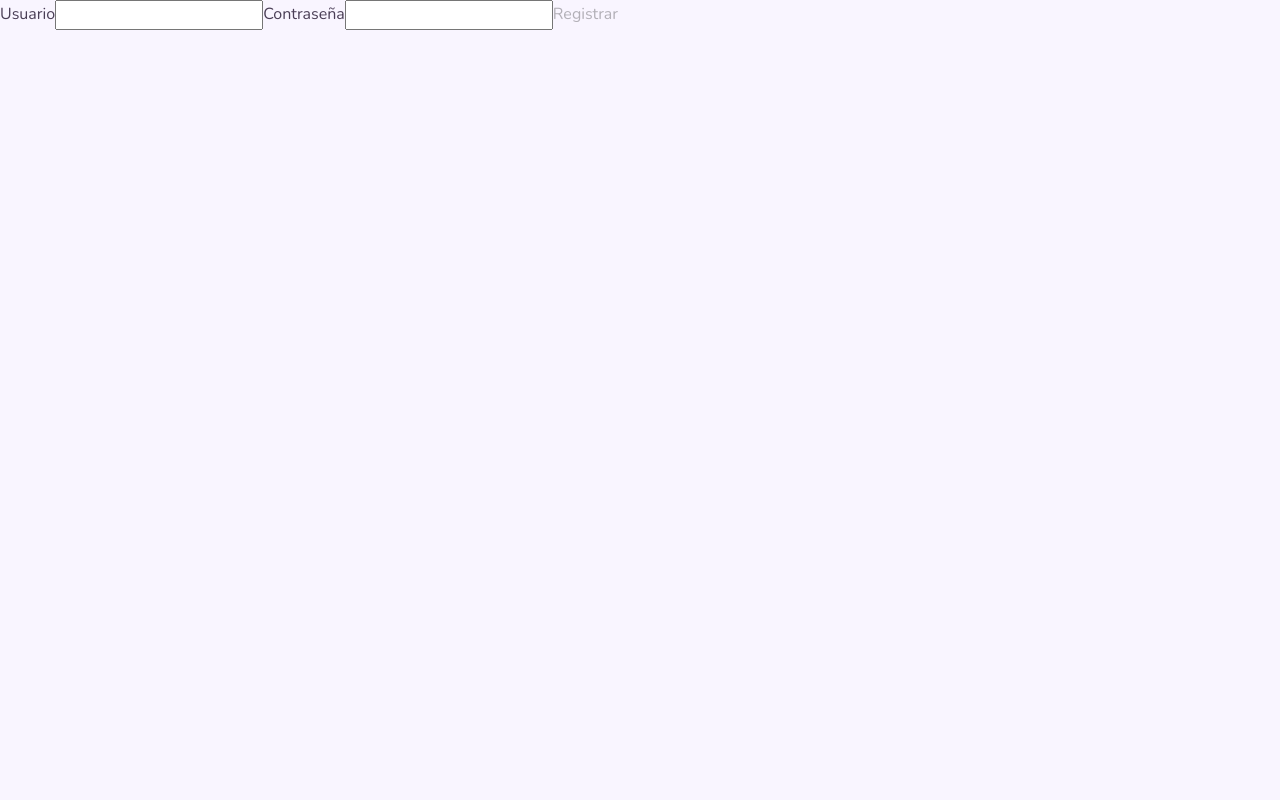
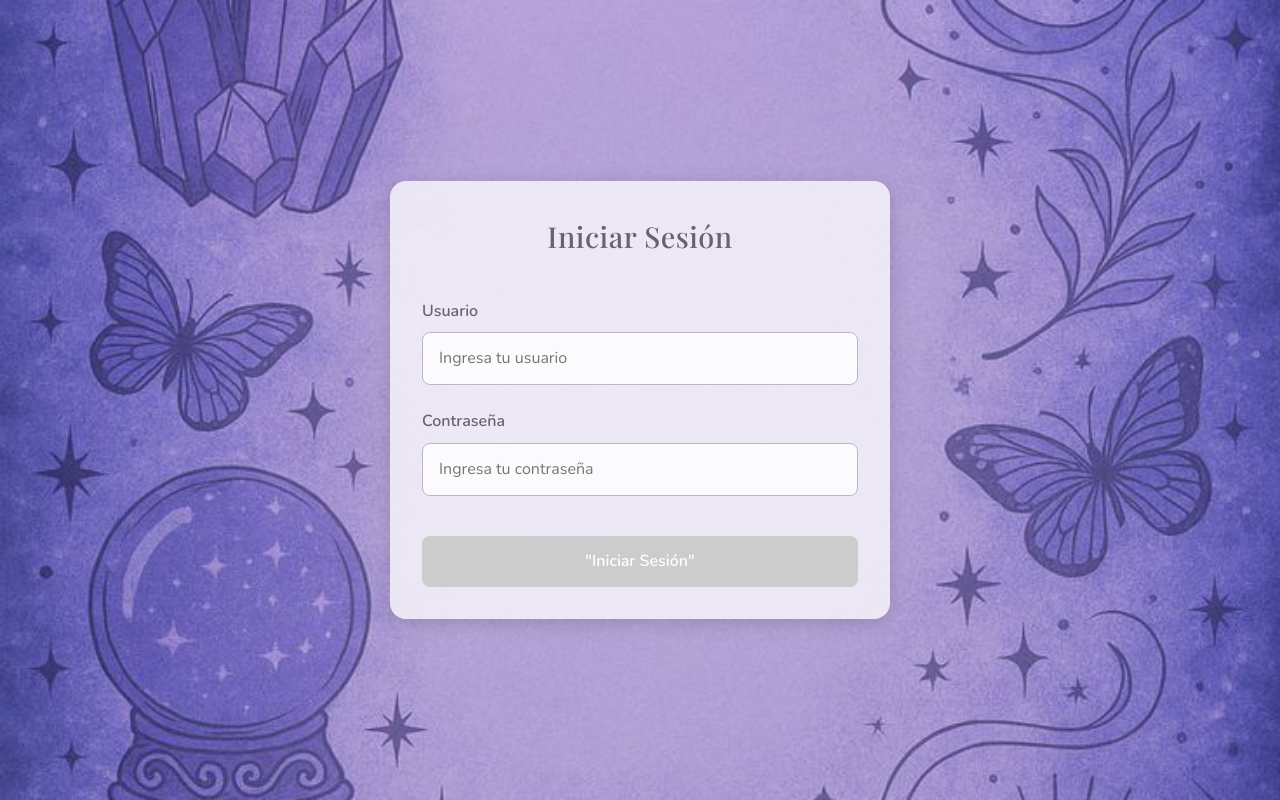
Before and after one commit to MenHec95/M3-Proyecto-1.0.0, a React (Vite) app in the folder front/vite-project/: page / in a window 1280 px wide. Built offline with nearby package versions, Linux system fonts and the light colour scheme.

Commit message:
login estilos

```diff
--- /dev/null
+++ b/front/vite-project/src/views/Login/Login.css
@@ -0,0 +1,98 @@
+.login-section {
+  background-image: url("/img/reglog.jpeg");
+  background-size: cover;
+  background-repeat: no-repeat;
+  background-position: center;
+  min-height: 100vh;
+  padding: 4rem 1rem;
+  display: flex;
+  justify-content: center;
+  align-items: center;
+}
+
+.login-overlay {
+  background-color: rgba(255, 255, 255, 0.75);
+  backdrop-filter: blur(0.1px);
+  padding: 2rem;
+  border-radius: 16px;
+  box-shadow: 0 4px 20px rgba(0, 0, 0, 0.15);
+  max-width: 500px;
+  width: 100%;
+}
+
+.login-form {
+  display: flex;
+  flex-direction: column;
+  gap: 1.5rem;
+}
+
+.login-title {
+  color: var(--color-primary-dark);
+  text-align: center;
+  margin-bottom: 1rem;
+  font-size: 1.8rem;
+}
+
+.form-group {
+  display: flex;
+  flex-direction: column;
+  gap: 0.5rem;
+}
+
+.login-form label {
+  font-weight: 600;
+  color: var(--color-primary-dark);
+}
+
+.login-form input {
+  padding: 0.8rem 1rem;
+  border: 1px solid var(--color-primary-light);
+  border-radius: 8px;
+  background-color: rgba(255, 255, 255, 0.8);
+  font-size: 1rem;
+  color: var(--color-text);
+  transition: all 0.3s ease;
+}
+
+.login-form input:focus {
+  border-color: var(--color-accent);
+  outline: none;
+  box-shadow: 0 0 0 2px rgba(179, 136, 235, 0.2);
+}
+
+.login-form input.input-error {
+  border-color: var(--color-error);
+}
+
+.error-message {
+  color: var(--color-error);
+  font-size: 0.85rem;
+  margin-top: 0.2rem;
+}
+
+.submit-btn {
+  margin-top: 1rem;
+  padding: 0.8rem;
+  background-color: var(--color-primary);
+  color: white;
+  font-weight: 600;
+  border: none;
+  border-radius: 8px;
+  cursor: pointer;
+  transition: all 0.3s ease;
+  font-size: 1rem;
+  display: flex;
+  align-items: center;
+  justify-content: center;
+  gap: 0.5rem;
+}
+
+.submit-btn:hover {
+  background-color: var(--color-primary-dark);
+}
+
+.submit-btn:disabled {
+  background-color: #cccccc;
+  cursor: not-allowed;
+  transform: none;
+}
--- a/front/vite-project/src/views/Login/Login.jsx
+++ b/front/vite-project/src/views/Login/Login.jsx
@@ -1,6 +1,6 @@
 import { useFormik } from "formik";
 import Swal from "sweetalert2";
-
+import "./Login.css";
 import { loginValidates } from "../../helpers/validates";
 import axios from "axios";
 
@@ -15,7 +15,7 @@ export default function Login() {
       axios
         .post("http://localhost:3000/users/login", values)
         .then((res) => {
-          if (res.status === 201) {
+          if (res.status === 200) {
             Swal.fire({
               title: "¡Login Exitoso!",
               icon: "success",
@@ -26,48 +26,55 @@ export default function Login() {
           // console.log(res);
         })
         .catch((error) => {
-          // console.log(error);
-          //   if (error.response.data.message.includes("email")) {
-          //     Swal.fire({
-          //       title: "Error",
-          //       text: `Ocurrió un problema al registrar, ya existe un Usuario con este el email ${formik.values.email}`,
-          //       icon: "error",
-          //       confirmButtonColor: "#e74c3c",
-          //     });
-          //   } else if (error.response.data.message.includes("username")) {
-          //     Swal.fire({
-          //       title: "Error",
-          //       text: `Ocurrió un problema al registrar, ya existe el Usuario ${formik.values.username}`,
-          //       icon: "error",
-          //       confirmButtonColor: "#e74c3c",
-          //     });
-          //   } else if (error.response.data.message.includes("nDni")) {
-          //     Swal.fire({
-          //       title: "Error",
-          //       text: `Ocurrió un problema al registrar, ya existe un Usuario con este DNI ${formik.values.nDni}`,
-          //       icon: "error",
-          //       confirmButtonColor: "#e74c3c",
-          //     });
-          //   }
+          //   console.log(error);
+
+          if (error.response.data.message.includes("incorrecto")) {
+            Swal.fire({
+              title: "Error",
+              text: error.response.data.message,
+              icon: "error",
+              confirmButtonColor: "#e74c3c",
+            });
+          }
         });
-      // console.log("Enviando datos:", values);
     },
   });
 
   return (
-    <div>
-      <div>
-        <form onSubmit={formik.handleSubmit}>
-          <label>Usuario</label>
-          <input type="text" name="username" onChange={formik.handleChange} value={formik.values.username} />
-          {formik.errors.username ? formik.errors.username : ""}
+    <div className="login-section">
+      <div className="login-overlay">
+        <form className="login-form" onSubmit={formik.handleSubmit}>
+          <h2 className="login-title">Iniciar Sesión</h2>
 
-          <label>Contraseña</label>
-          <input type="password" name="password" onChange={formik.handleChange} value={formik.values.password} />
-          {formik.errors.password ? formik.errors.password : ""}
+          <div className="form-group">
+            <label htmlFor="username">Usuario</label>
+            <input
+              type="text"
+              id="username"
+              name="username"
+              onChange={formik.handleChange}
+              value={formik.values.username}
+              className={formik.errors.username && formik.touched.username ? "input-error" : ""}
+              placeholder="Ingresa tu usuario"
+            />
+            {formik.errors.username ? <div className="error-message">{formik.errors.username}</div> : ""}
+          </div>
 
-          <button type="submit" disabled={Object.keys(formik.errors).length > 0 || !formik.values.password || !formik.values.username} className="submit-btn">
-            Registrar
+          <div className="form-group">
+            <label htmlFor="password">Contraseña</label>
+            <input
+              type="password"
+              name="password"
+              onChange={formik.handleChange}
+              value={formik.values.password}
+              className={formik.errors.password && formik.touched.password ? "input-error" : ""}
+              placeholder="Ingresa tu contraseña"
+            />
+            {formik.errors.password ? <div className="error-message">{formik.errors.password}</div> : ""}
+          </div>
+
+          <button type="submit" disabled={!formik.values.password || !formik.values.username || Object.keys(formik.errors).length > 0} className="submit-btn">
+            "Iniciar Sesión"
           </button>
         </form>
       </div>
```
